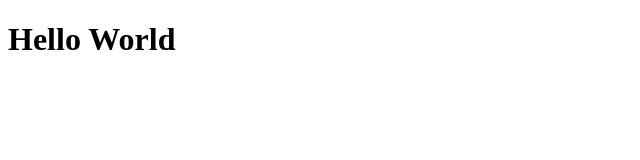
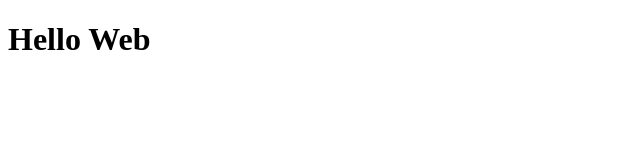
Before and after one commit to TheAli711/git-github-session, a plain HTML site: page index.html in a window 1280 px wide. Shown: the full height of the page, 0-640 px from the left. Drawn offline with Linux system fonts and the light colour scheme.

Commit message:
world changed to web

```diff
--- a/index.html
+++ b/index.html
@@ -8,7 +8,7 @@
 </head>
 
 <body>
-    <h1>Hello World</h1>
+    <h1>Hello Web</h1>
 </body>
 
 </html>
```
